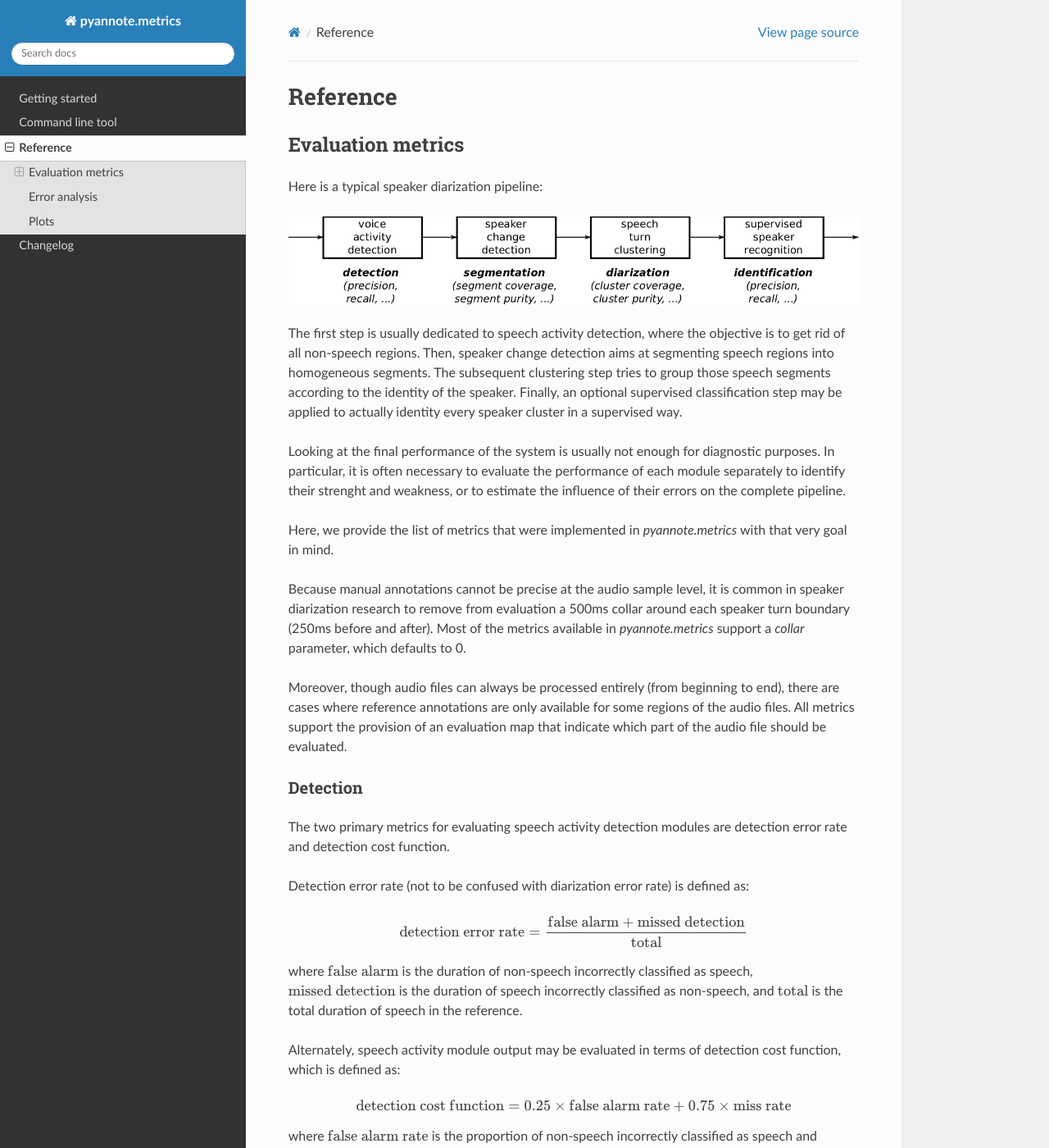
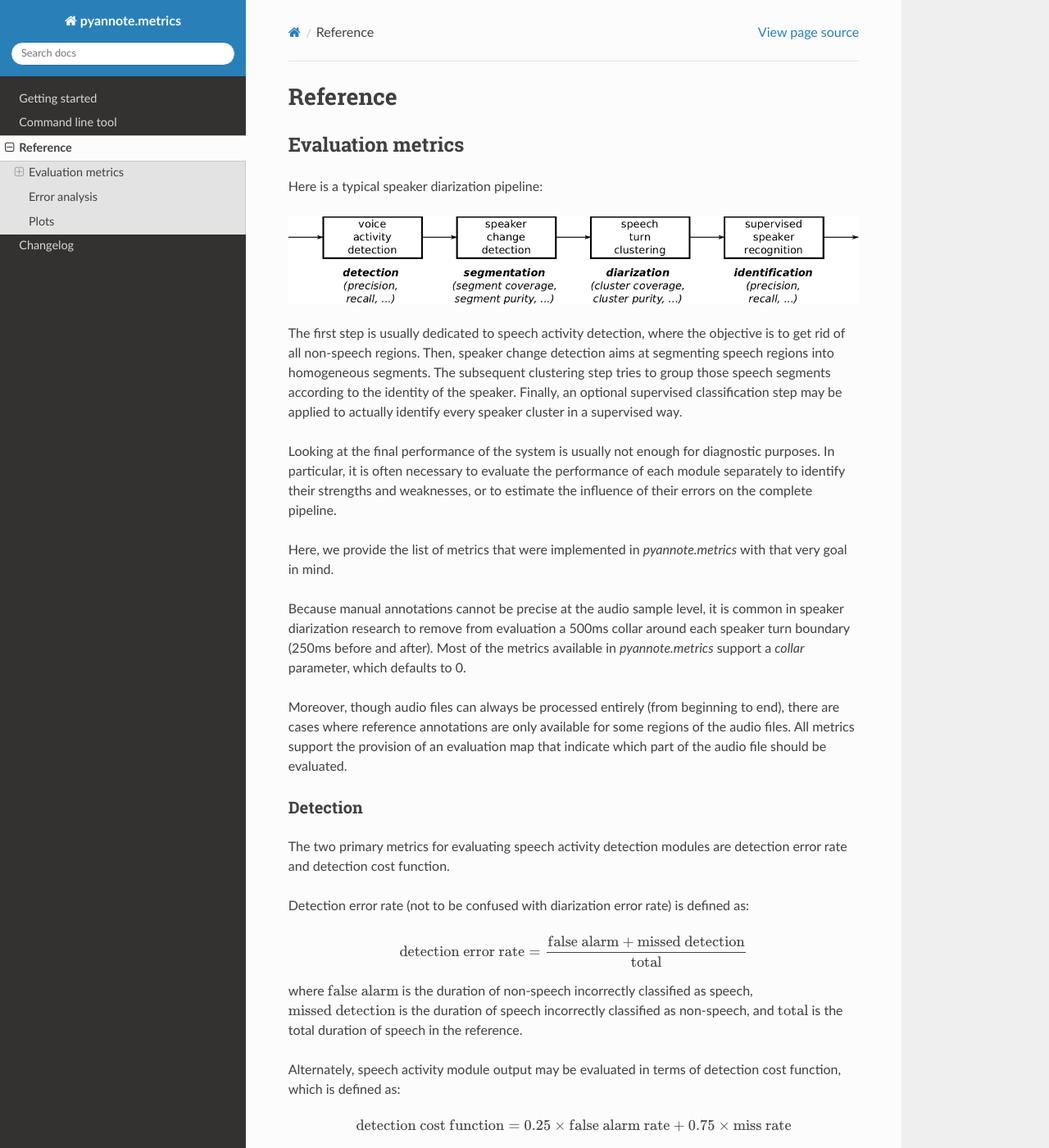
Before and after one commit to pyannote/pyannote-metrics, a Sphinx documentation site: the page built from doc/source/reference.rst, in a window 1280 px wide and 1400 px high. Shown: the whole window at 82% size. Built offline with Sphinx 7.4.7 and the Read the Docs theme 3.1.0, drawn with Linux system fonts in a browser that asks for light colours; the version number could not be read and is left out; some of the changed text lies outside the part shown.

Commit message:
doc: fix typos

```diff
--- a/doc/source/reference.rst
+++ b/doc/source/reference.rst
@@ -17,10 +17,10 @@ Here is a typical speaker diarization pipeline:
 The first step is usually dedicated to speech activity detection, where the objective is to get rid of all non-speech regions.
 Then, speaker change detection aims at segmenting speech regions into homogeneous segments.
 The subsequent clustering step tries to group those speech segments according to the identity of the speaker.
-Finally, an optional supervised classification step may be applied to actually identity every speaker cluster in a supervised way.
+Finally, an optional supervised classification step may be applied to actually identify every speaker cluster in a supervised way.
 
 Looking at the final performance of the system is usually not enough for diagnostic purposes.
-In particular, it is often necessary to evaluate the performance of each module separately to identify their strenght and weakness, or to estimate the influence of their errors on the complete pipeline.
+In particular, it is often necessary to evaluate the performance of each module separately to identify their strengths and weaknesses, or to estimate the influence of their errors on the complete pipeline.
 
 Here, we provide the list of metrics that were implemented in `pyannote.metrics` with that very goal in mind.
 
```
Also changed, not shown: other parts of doc/source/reference.rst (+4 -4 lines).
